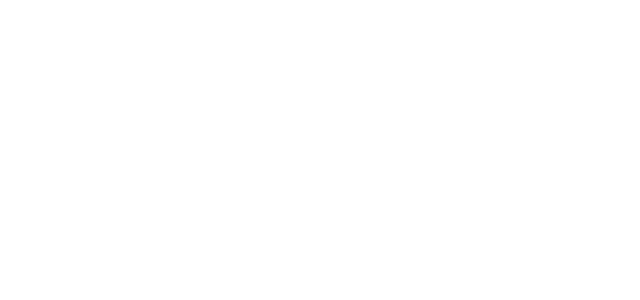
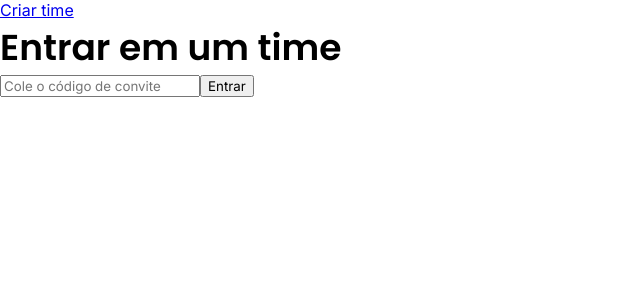
Before and after one commit to ViniciusGabrielll/roboticdesk-frontend, a React (Vite) app: page /team/choose in a window 1280 px wide. Before the commit this address had no page. Shown: the top 300 px of the page, without its empty margins (0-640 px from the left). Built offline with nearby package versions, Linux system fonts and the light colour scheme.

Commit message:
feat(team): create input for enter team

```diff
--- a/src/app.tsx
+++ b/src/app.tsx
@@ -5,6 +5,7 @@
 import Dashboard from "./containers/dashboard/dashboard";
 import PrivateRoute from "./routes/PrivateRoute";
 import ChooseTeam from "./containers/ChooseTeam/chooseTeam";
+import CreateTeam from "./containers/CreateTeam/createTeam";
 
 export default function AppRoutes() {
   return (
@@ -13,7 +14,7 @@
         <Route path="/" element={<Home />} />
         <Route path="/register" element={<Register />} />
         <Route path="/login" element={<Login />} />
-        <Route path="/choose-team" element={<ChooseTeam />} />
+        <Route path="/team/choose" element={<ChooseTeam />} />
         <Route
           path="/dashboard"
           element={
@@ -22,6 +23,14 @@
             </PrivateRoute>
           }
         />
+        <Route
+          path="team/create"
+          element={
+            <PrivateRoute>
+              <CreateTeam />
+            </PrivateRoute>
+          }
+        />
       </Routes>
     </BrowserRouter>
   );
--- a/src/containers/ChooseTeam/chooseTeam.tsx
+++ b/src/containers/ChooseTeam/chooseTeam.tsx
@@ -1,7 +1,41 @@
+import { useState } from "react";
+import { Link } from "react-router-dom";
+
 export default function ChooseTeam() {
+  const [token, setToken] = useState("");
+  const [error, setError] = useState("");
+
+  async function handleJoin() {
+    setError("");
+
+    const res = await fetch(`http://localhost:8080/teams/invites/${token}/accept`, {
+      method: "POST",
+      headers: {
+        Authorization: `Bearer ${localStorage.getItem("accessToken")}`,
+      },
+    });
+
+    if (!res.ok) {
+      const msg = await res.text();
+      setError(msg || "Erro ao entrar no time");
+      return;
+    }
+
+    window.location.href = "/dashboard";
+  }
+
   return (
-    <>
-      <h1>Choose Team</h1>
-    </>
+    <div>
+      <Link to="/team/create">Criar time</Link>
+      <h1>Entrar em um time</h1>
+      <input
+        type="text"
+        placeholder="Cole o código de convite"
+        value={token}
+        onChange={(e) => setToken(e.target.value)}
+      />
+      <button onClick={handleJoin}>Entrar</button>
+      {error && <p style={{ color: "red" }}>{error}</p>}
+    </div>
   );
 }
--- /dev/null
+++ b/src/containers/CreateTeam/createTeam.tsx
@@ -0,0 +1,7 @@
+export default function CreateTeam() {
+  return (
+    <>
+      <h1>Create Team</h1>
+    </>
+  );
+}
--- a/src/containers/userRequest/Login/login.tsx
+++ b/src/containers/userRequest/Login/login.tsx
@@ -24,7 +24,7 @@
     if (user.teamId) {
       navigate("/dashboard");
     } else {
-      navigate("/choose-team");
+      navigate("/team/choose");
     }
   }
 
```
